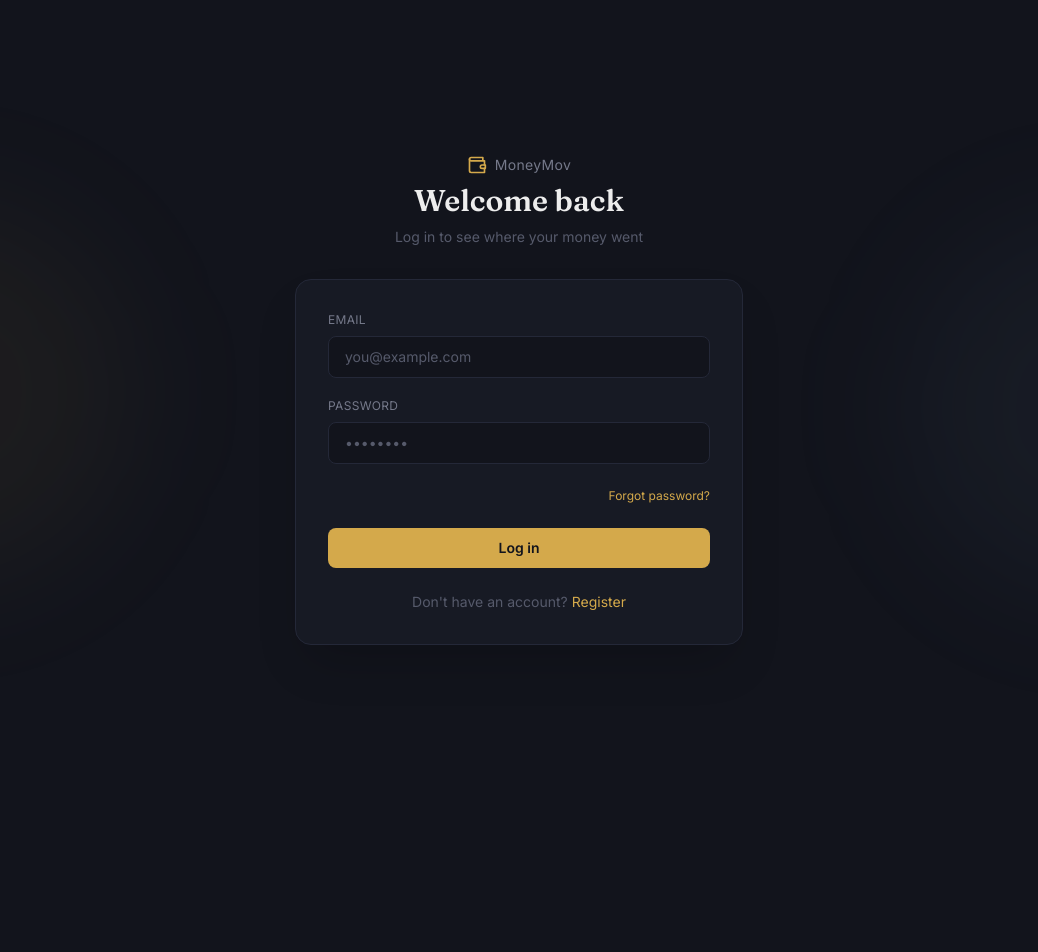
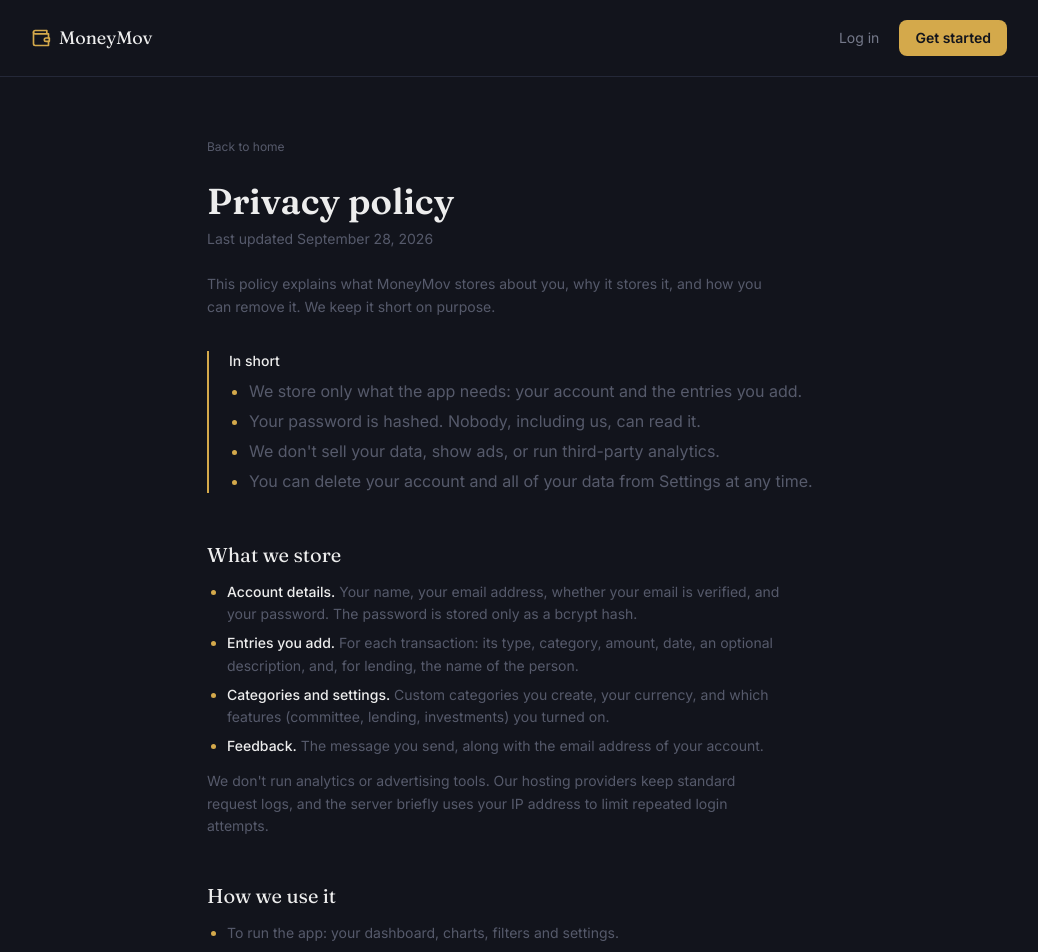
Before and after one commit to falaksherdev/expense-tracker, a React (Vite) app in the folder client/: page /privacy in a window 1280 px wide. Shown: the top 952 px of the page, without its empty margins (121-1159 px from the left). Before the commit the page ends 800 px from the top, so only its background shows below. Built offline with nearby package versions, Linux system fonts and the light colour scheme; no server answers.

Commit message:
email updated from expensetracker.com@gmail.com to moneymov.support@gmail.com

```diff
--- a/client/src/App.jsx
+++ b/client/src/App.jsx
@@ -12,6 +12,7 @@ import LandingPage from "./pages/LandingPage";
 import ForgotPassword from "./pages/ForgotPassword";
 import ResetPassword from "./pages/ResetPassword";
 import VerifyEmail from "./pages/VerifyEmail";
+import PrivacyPolicy from "./pages/PrivacyPolicy";
 
 function App() {
   const { loading } = useAuth();
@@ -60,6 +61,7 @@ function App() {
       <Route path="/forgot-password" element={<ForgotPassword />} />
       <Route path="/reset-password/:token" element={<ResetPassword />} />
       <Route path="/verify-email/:token" element={<VerifyEmail />} />
+      <Route path="/privacy" element={<PrivacyPolicy />} />
       <Route path="*" element={<Login />} />
     </Routes>
   );
--- a/client/src/components/landing/LandingFooter.jsx
+++ b/client/src/components/landing/LandingFooter.jsx
@@ -1,3 +1,4 @@
+import { Link } from "react-router-dom";
 import { webName } from "../../constants/variables";
 
 export default function LandingFooter() {
@@ -5,7 +6,12 @@ export default function LandingFooter() {
     <footer className="border-t border-border py-6 sm:py-8">
       <div className="max-w-5xl mx-auto px-4 sm:px-6 flex flex-col sm:flex-row justify-between items-center gap-2 sm:gap-3 text-dim text-xs text-center">
         <div>{webName} — built for real financial habits</div>
-        <div>&copy; {new Date().getFullYear()}</div>
+        <div className="flex items-center gap-4">
+          <Link to="/privacy" className="hover:text-text transition-colors">
+            Privacy policy
+          </Link>
+          <span>&copy; {new Date().getFullYear()}</span>
+        </div>
       </div>
     </footer>
   );
--- a/client/src/constants/variables.js
+++ b/client/src/constants/variables.js
@@ -1 +1,5 @@
 export const webName = "MoneyMov";
+
+export const CONTACT_EMAIL = "moneymov.support@gmail.com";
+
+export const LAST_UPDATED = "September 28, 2026";
--- /dev/null
+++ b/client/src/pages/PrivacyPolicy.jsx
@@ -0,0 +1,221 @@
+import { Link } from "react-router-dom";
+import LandingNavbar from "../components/landing/LandingNavbar";
+import LandingFooter from "../components/landing/LandingFooter";
+import { webName, LAST_UPDATED, CONTACT_EMAIL } from "../constants/variables";
+
+function Section({ title, children }) {
+  return (
+    <section className="mb-9 sm:mb-11">
+      <h2 className="font-serif text-lg sm:text-xl text-text mb-3">{title}</h2>
+      <div className="text-dim text-sm leading-relaxed space-y-3 max-w-prose">
+        {children}
+      </div>
+    </section>
+  );
+}
+
+function Bullets({ items }) {
+  return (
+    <ul className="list-disc pl-5 marker:text-gold space-y-1.5">
+      {items.map((item, i) => (
+        <li key={i} className="text-dim ">
+          {item}
+        </li>
+      ))}
+    </ul>
+  );
+}
+
+function Em({ children }) {
+  return <strong className="text-text font-medium">{children}</strong>;
+}
+
+export default function PrivacyPolicy() {
+  return (
+    <div className="min-h-screen bg-ink">
+      <LandingNavbar />
+
+      <main className="max-w-2xl mx-auto px-4 sm:px-6 py-10 sm:py-14">
+        <Link
+          to="/"
+          className="text-dim text-xs hover:text-text transition-colors"
+        >
+          Back to home
+        </Link>
+
+        <h1 className="font-serif text-3xl sm:text-4xl text-text font-semibold mt-6 mb-2">
+          Privacy policy
+        </h1>
+        <p className="text-dim text-sm mb-6">Last updated {LAST_UPDATED}</p>
+
+        <p className="text-dim text-sm leading-relaxed max-w-prose mb-8">
+          This policy explains what {webName} stores about you, why it stores
+          it, and how you can remove it. We keep it short on purpose.
+        </p>
+
+        <div className="border-l-2 border-gold pl-4 sm:pl-5 mb-10 sm:mb-12 max-w-prose">
+          <p className="text-text text-sm font-medium mb-2">In short</p>
+          <Bullets
+            items={[
+              "We store only what the app needs: your account and the entries you add.",
+              "Your password is hashed. Nobody, including us, can read it.",
+              "We don't sell your data, show ads, or run third-party analytics.",
+              "You can delete your account and all of your data from Settings at any time.",
+            ]}
+          />
+        </div>
+
+        <Section title="What we store">
+          <Bullets
+            items={[
+              <>
+                <Em>Account details.</Em> Your name, your email address, whether
+                your email is verified, and your password. The password is
+                stored only as a bcrypt hash.
+              </>,
+              <>
+                <Em>Entries you add.</Em> For each transaction: its type,
+                category, amount, date, an optional description, and, for
+                lending, the name of the person.
+              </>,
+              <>
+                <Em>Categories and settings.</Em> Custom categories you create,
+                your currency, and which features (committee, lending,
+                investments) you turned on.
+              </>,
+              <>
+                <Em>Feedback.</Em> The message you send, along with the email
+                address of your account.
+              </>,
+            ]}
+          />
+          <p>
+            We don't run analytics or advertising tools. Our hosting providers
+            keep standard request logs, and the server briefly uses your IP
+            address to limit repeated login attempts.
+          </p>
+        </Section>
+
+        <Section title="How we use it">
+          <Bullets
+            items={[
+              "To run the app: your dashboard, charts, filters and settings.",
+              "To send the emails you trigger, such as email verification and password reset.",
+              "To read and respond to the feedback you send.",
+              "To protect the service from abuse and repeated login attempts.",
+            ]}
+          />
+          <p>We don't sell your data, and we don't use it to show ads.</p>
+        </Section>
+
+        <Section title="Cookies and local storage">
+          <p>
+            {webName} sets one cookie, named <Em>token</Em>. It keeps you logged
+            in for up to 7 days. It is marked httpOnly and Secure, so scripts on
+            the page can't read it, and it only travels over HTTPS.
+          </p>
+          <p>
+            Your browser's local storage also holds a copy of your name, email
+            and preferences so the app loads faster. Logging out clears it.
+          </p>
+          <p>We don't use advertising or tracking cookies.</p>
+        </Section>
+
+        <Section title="Who handles your data">
+          <p>
+            We use these services to run {webName}. Each one processes only what
+            it needs to do its job.
+          </p>
+          <Bullets
+            items={[
+              <>
+                <Em>Netlify</Em> hosts the website.
+              </>,
+              <>
+                <Em>Render</Em> runs the server.
+              </>,
+              <>
+                <Em>MongoDB Atlas</Em> stores the database.
+              </>,
+              <>
+                <Em>Brevo</Em> delivers our emails, so it receives your name and
+                email address when we send you a message.
+              </>,
+            ]}
+          />
+          <p>
+            We don't sell or rent your data. We may disclose it if the law
+            requires us to.
+          </p>
+        </Section>
+
+        <Section title="How we protect it">
+          <p>
+            Connections use HTTPS. MongoDB Atlas encrypts the database at rest.
+            Passwords, and the tokens in reset and verification links, are
+            stored as hashes. The login cookie is httpOnly, and the server
+            applies rate limiting and input sanitising.
+          </p>
+          <p>
+            No system is perfectly secure, and your entries are not end-to-end
+            encrypted. That means the person running {webName} can technically
+            read stored entries in the database. We only look at them to fix a
+            problem, answer a request from you, or comply with the law.
+          </p>
+        </Section>
+
+        <Section title="How long we keep it, and how to delete it">
+          <p>
+            We keep your data for as long as your account exists. To remove it,
+            open Settings, go to Danger zone, and choose Delete my account. This
+            permanently deletes your account, transactions, custom categories
+            and feedback messages. It can't be undone.
+          </p>
+          <p>
+            Copies may remain for a short time in our hosting providers' backups
+            and logs, and Brevo may keep delivery records of emails sent to you.
+          </p>
+        </Section>
+
+        <Section title="Your choices">
+          <p>
+            You can view and edit your transactions, categories and preferences
+            in the app, and change your password in Settings. To ask for a copy
+            of your data, or to correct something you can't change yourself,
+            email us.
+          </p>
+        </Section>
+
+        <Section title="Children">
+          <p>
+            {webName} isn't meant for children under 13, and we don't knowingly
+            collect their data. If you think a child has created an account,
+            email us and we'll delete it.
+          </p>
+        </Section>
+
+        <Section title="Changes to this policy">
+          <p>
+            If we change this policy, we'll update the date at the top. For
+            significant changes we'll also tell you in the app or by email.
+          </p>
+        </Section>
+
+        <Section title="Contact">
+          <p>
+            Questions about your data? Email{" "}
+            <a
+              href={`mailto:${CONTACT_EMAIL}`}
+              className="text-gold hover:underline"
+            >
+              {CONTACT_EMAIL}
+            </a>
+            .
+          </p>
+        </Section>
+      </main>
+
+      <LandingFooter />
+    </div>
+  );
+}
--- a/client/src/pages/Register.jsx
+++ b/client/src/pages/Register.jsx
@@ -156,6 +156,13 @@ export default function Register() {
                 ? "Creating account..."
                 : "Create account"}
           </button>
+          <p className="text-dim text-xs text-center mt-4">
+            By creating an account you agree to our{" "}
+            <Link to="/privacy" className="text-gold hover:underline">
+              privacy policy
+            </Link>
+            .
+          </p>
 
           <p className="text-center text-dim text-xs sm:text-sm mt-5 sm:mt-6">
             Already have an account?{" "}
```
Also changed, not shown: 1 other file (tests, documents, lock files or other folders).
